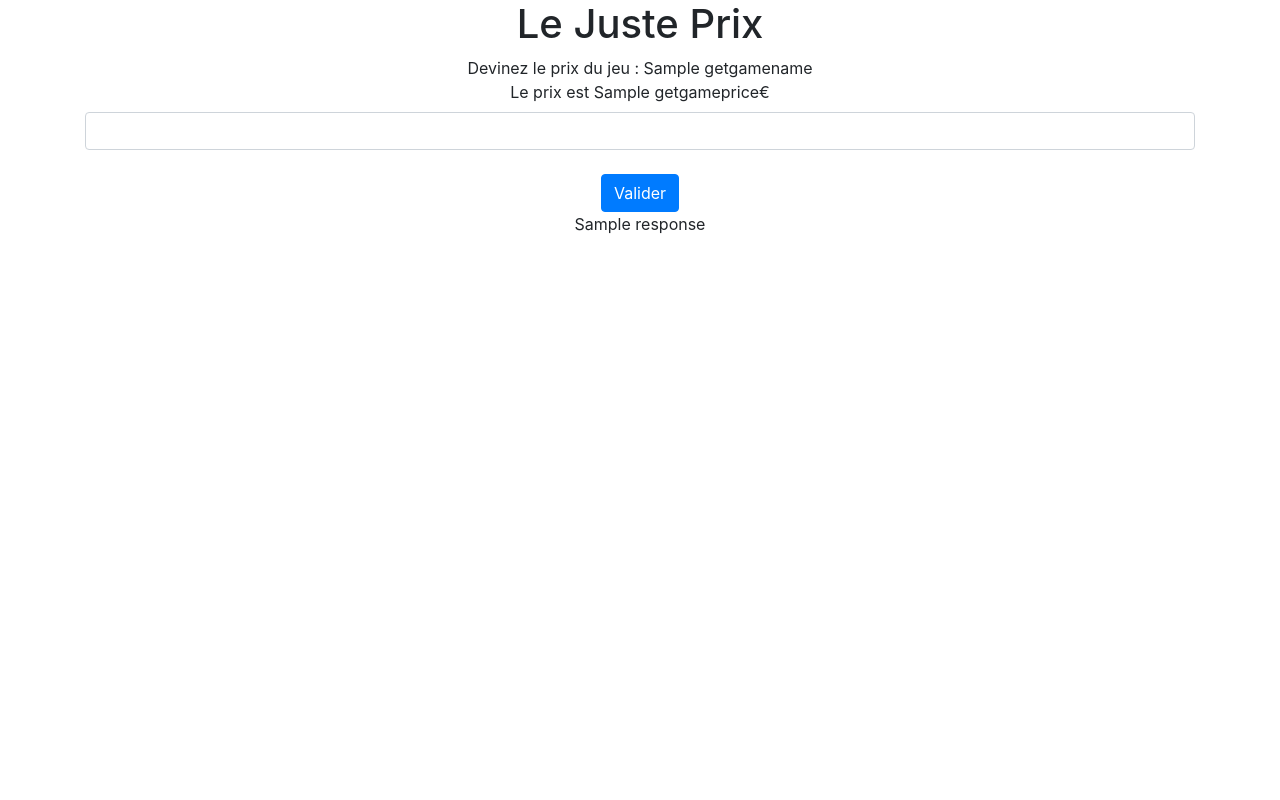
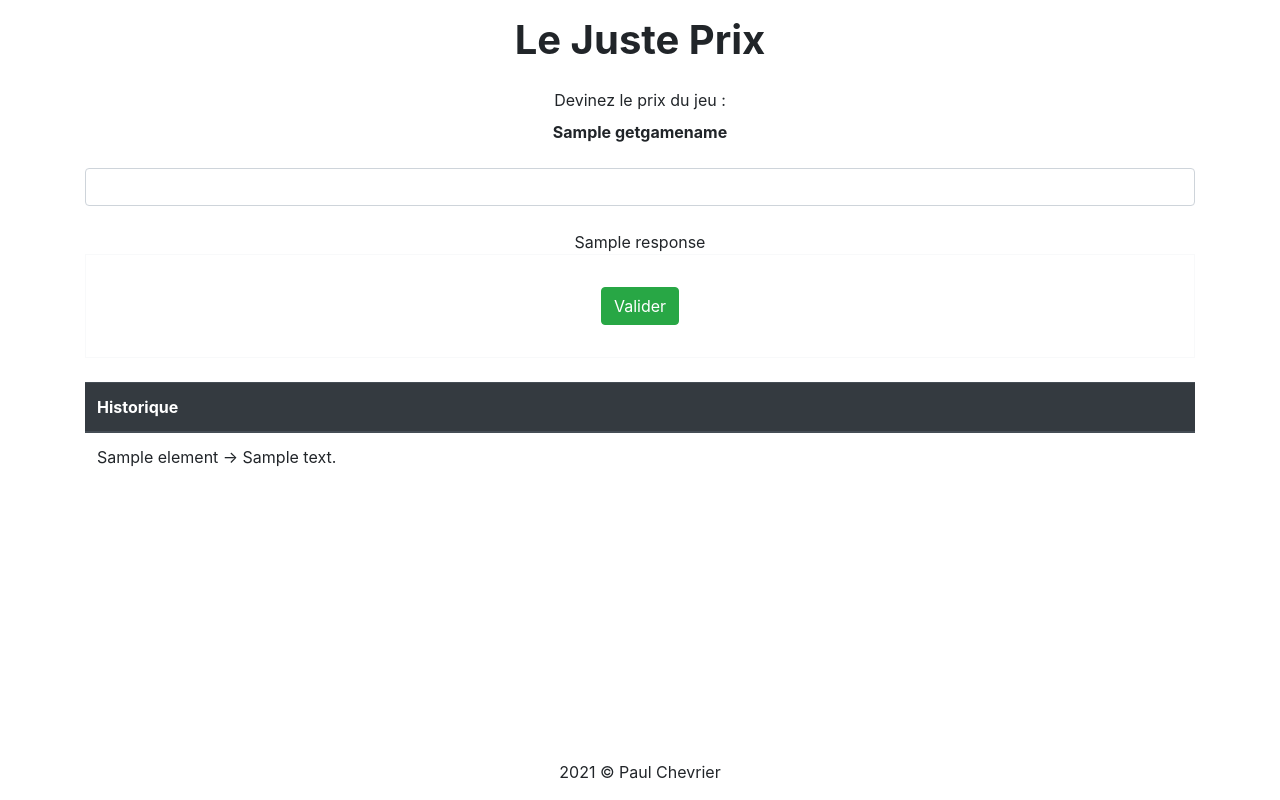
Before and after one commit to Ryoley/le-juste-prix, a Flask app: template templates/index.html in a window 1280 px wide. Run offline with Flask 2, Linux system fonts and the light colour scheme; the template is opened without the code that fills it: most values are stand-ins (such as "Sample title", 1, 10 or a date in 2020); some libraries are stand-ins or nearby versions.

Commit message:
improve the project

```diff
--- a/app.py
+++ b/app.py
@@ -6,29 +6,31 @@ import random
 app = Flask(__name__)
 
 apps = []
+history = []
+messageshistory = []
 
 @app.route('/', methods=['GET', 'POST'])
 def getapps():
 
-    # getlist = requests.get(
-    #     'https://api.steampowered.com/ISteamApps/GetAppList/v2/')
+    getlist = requests.get(
+        'https://api.steampowered.com/ISteamApps/GetAppList/v2/')
 
-    # jsonlist = getlist.json()
+    jsonlist = getlist.json()
 
-    # finallist = jsonlist['applist']['apps'][:20]
+    finallist = jsonlist['applist']['apps'][:20]
 
-    # for elem in finallist:
-    #     urlgameinfos = 'http://store.steampowered.com/api/appdetails?appids=' + \
-    #         str(elem['appid'])
-    #     gameinfos = requests.get(urlgameinfos)
-    #     jsongameinfos = gameinfos.json()
-    #     if jsongameinfos[str(elem['appid'])]['success']:
-    #         price = round(jsongameinfos[str(elem['appid'])]['data']['price_overview']['final'] /
-    #                       100) if jsongameinfos[str(elem['appid'])]['data'].get('price_overview') else 0
-    #         if price != 0:
-    #             apps.append({'name': elem['name'], 'price': price})
-
-    apps = [{'name': 'Vacation Adventures: Park Ranger 10', 'price': 4}, {'name': 'Sweet F. Cake: Full Soundtrack', 'price': 4}, {'name': 'Lorera', 'price': 8}, {'name': 'Masters of Puzzle - Trip', 'price': 5}, {'name': 'Video Editor Tycoon', 'price': 1}, {'name': 'Elliot', 'price': 8}, {'name': 'Uranus', 'price': 2}, {'name': 'CORONAVIRUS BATTLEGROUNDS: Coronavirus News', 'price': 4}]
+    for elem in finallist:
+        urlgameinfos = 'http://store.steampowered.com/api/appdetails?appids=' + \
+            str(elem['appid'])
+        gameinfos = requests.get(urlgameinfos)
+        jsongameinfos = gameinfos.json()
+        if jsongameinfos[str(elem['appid'])]['success']:
+            price = round(jsongameinfos[str(elem['appid'])]['data']['price_overview']['final'] /
+                          100) if jsongameinfos[str(elem['appid'])]['data'].get('price_overview') else 0
+            if price != 0:
+                apps.append({'name': elem['name'], 'price': price})
+    # Test history
+    # apps = [{'name': 'Vacation Adventures: Park Ranger 10', 'price': 4}, {'name': 'Sweet F. Cake: Full Soundtrack', 'price': 4}, {'name': 'Lorera', 'price': 8}, {'name': 'Masters of Puzzle - Trip', 'price': 5}, {'name': 'Video Editor Tycoon', 'price': 1}, {'name': 'Elliot', 'price': 8}, {'name': 'Uranus', 'price': 2}, {'name': 'CORONAVIRUS BATTLEGROUNDS: Coronavirus News', 'price': 4}]
 
     if request.method == 'POST':
         random_nb = int(request.form.get('random_nb'))
@@ -41,17 +43,26 @@ def getapps():
                 if apps[random_nb]['price'] == int(result):
                     response = 'Vous avez gagné !'
                 if apps[random_nb]['price'] > int(result):
+                    history.append(result)
                     response = "C'est plus !"
+                    messageshistory.append(response)
                 if apps[random_nb]['price'] < int(result):
+                    history.append(result)
                     response = "C'est moins !"
+                    messageshistory.append(response)
         except ValueError:
             response = "Erreur, cette valeur n'est pas acceptée !"
-        return render_template('index.html', random_nb=random_nb, response=response, getgamename=getgamename, getgameprice=getgameprice)
+            history.append(result)
+            messageshistory.append(response)
+        return render_template('index.html', random_nb=random_nb, response=response, getgamename=getgamename, getgameprice=getgameprice, history=history, messageshistory=messageshistory)
     else:
         random_nb = random.randint(0, len(apps))
         getgamename = apps[random_nb]['name']
         getgameprice = apps[random_nb]['price']
+        history.clear()
+        messageshistory.clear()
         return render_template('index.html', random_nb=random_nb, getgamename=getgamename, getgameprice=getgameprice)
+
 
 
 if __name__ == '__main__':
--- a/static/style.css
+++ /dev/null
@@ -1,24 +0,0 @@
-* {
-    margin: 0;
-    padding: 0;
-}
-
-h1 {
-    text-align: center;
-}
-
-image {
-    height: 100px;
-    width: 100px;
-}
-
-.container {
-    display: flex;
-    flex-direction: column;
-    justify-content: center;
-    text-align: center;
-}
-
-.price-input {
-    width: 300px;
-}
--- a/templates/index.html
+++ b/templates/index.html
@@ -5,24 +5,41 @@
     <meta charset="UTF-8">
     <meta http-equiv="X-UA-Compatible" content="IE=edge">
     <meta name="viewport" content="width=device-width, initial-scale=1.0">
-    <link rel= "stylesheet" type= "text/css" href= "{{ url_for('static',filename='style.css') }}">
+    <link rel="stylesheet" type="text/css" href="{{ url_for('static',filename='style.css') }}">
     <link rel="stylesheet" href="https://stackpath.bootstrapcdn.com/bootstrap/4.5.0/css/bootstrap.min.css"
         integrity="sha384-9aIt2nRpC12Uk9gS9baDl411NQApFmC26EwAOH8WgZl5MYYxFfc+NcPb1dKGj7Sk" crossorigin="anonymous">
     <title>Le Juste Prix</title>
 </head>
 
 <body>
-    <h1>Le Juste Prix</h1>
+    <h1 class="text-center py-3 font-weight-bold">Le Juste Prix</h1>
     <div class="container">
-        <div>Devinez le prix du jeu : {{getgamename}}</div>
+        <div class="text-center">Devinez le prix du jeu :<p class="py-2 font-weight-bold">{{getgamename}}</p>
+        </div>
         <form action="/" method="post">
-            <label for='number'>Le prix est {{getgameprice}}€</label><br>
             <input type="hidden" value={{random_nb}} name="random_nb">
-            <input type="text" name="number" class="form-control"><br>
-            <input type="submit" value="Valider" class="btn btn-primary">
+            <input class="form-control" type="text" name="number"><br>
+            <div class="text-center">{{response}}</div>
+            <div class="border border-light p-3 mb-4">
+                <div class="text-center">
+                    <input class="btn btn-success my-3" type="submit" value="Valider">
+                </div>
+            </div>
         </form>
-        <div>{{response}}</div>
+        <table class="table">
+            <thead class="thead-dark">
+                <th scope="col">Historique</th>
+            </thead>
+            <tbody>
+                {%for element in history%}
+                <tr>
+                    <td scope="row">{{element}} → {{messageshistory[loop.index0]}}</td>
+                </tr>
+                {%endfor%}
+            </tbody>
+        </table>
     </div>
+    <footer class="fixed-bottom text-center py-3">2021 © Paul Chevrier</footer>
 </body>
 
 </html>
```
Also changed, not shown: README.md.
